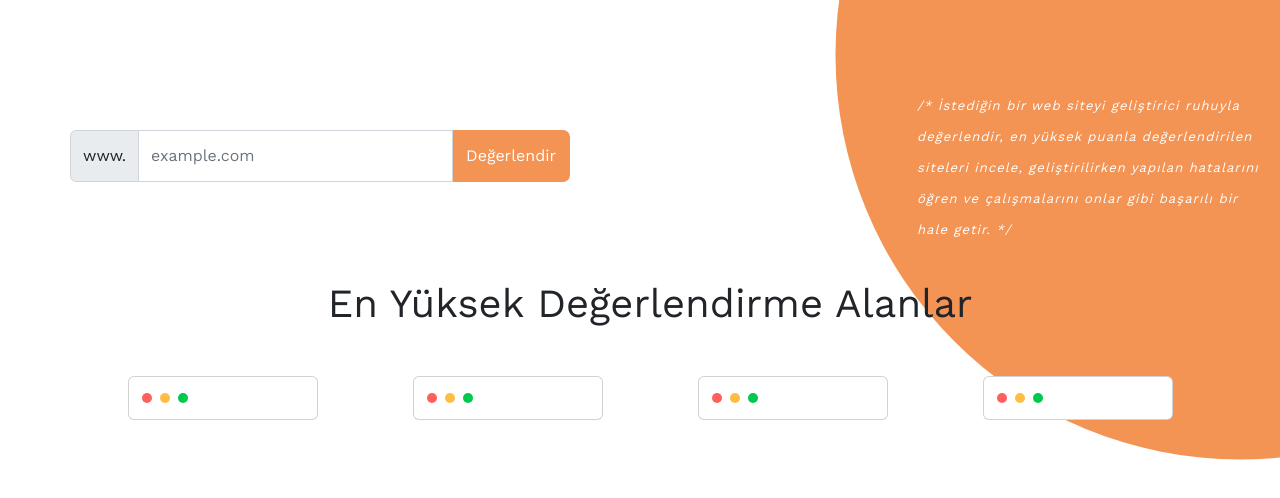
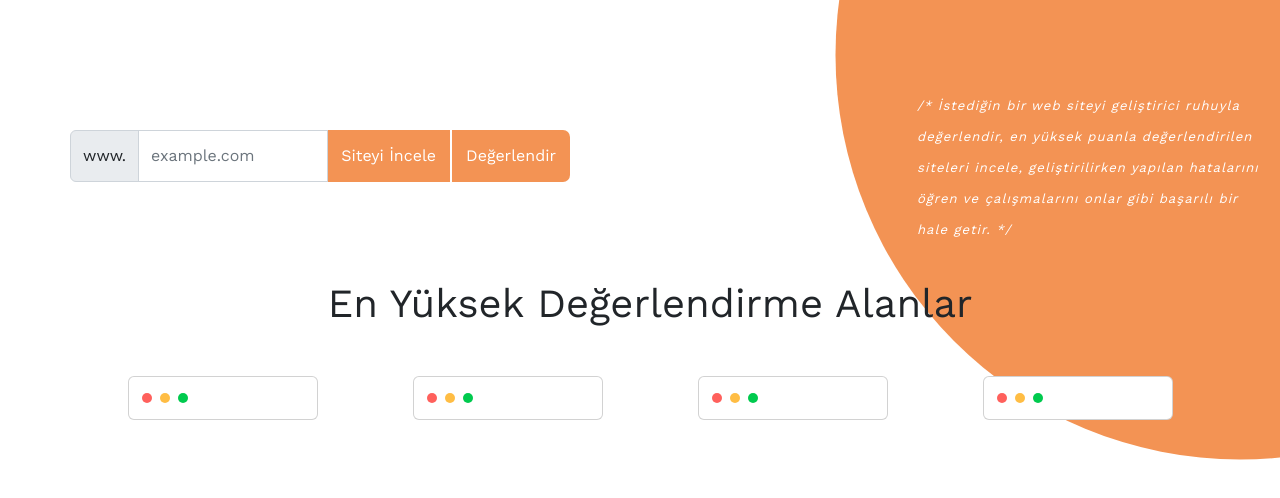
Before and after one commit to cenkbulbull/degerlendirme-sistemi, a Vue app in the folder client/: page / in a window 1280 px wide. Shown: the top 498 px of the page. Built offline with nearby package versions, Linux system fonts and the light colour scheme.

Commit message:
review button added

```diff
--- a/client/src/components/Input.vue
+++ b/client/src/components/Input.vue
@@ -3,6 +3,7 @@
 		<div class="input-group flex-nowrap">
 			<span class="input-group-text">www.</span>
 			<input v-model="site" type="text" class="form-control" placeholder="example.com">
+			<a style="border-right: 3px solid #fff;" :href="site!=null ? `http://www.`+site : '#'" target="_blank" class="buton">Siteyi İncele</a>
 			<button @click="rating" class="buton">Değerlendir</button>
 		</div>
 	</div>
@@ -44,5 +45,9 @@
 		border: 0;
 		border-radius: 7px;
 		padding: 14px;
+		text-decoration: none;
+	}
+	.buton:hover{
+		color: #fff;
 	}
 </style>
```
